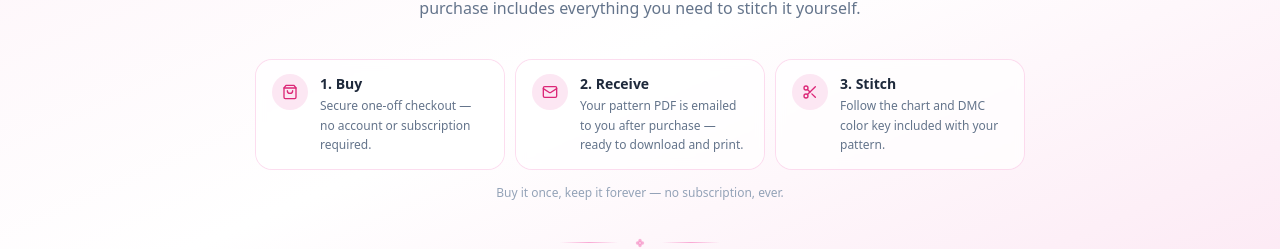
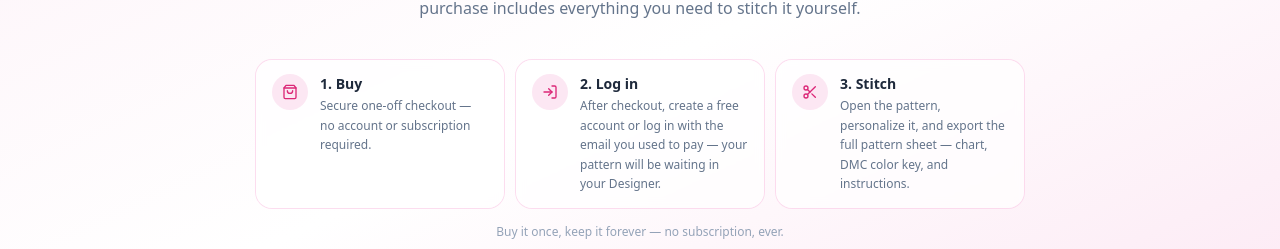
Before and after one commit to wisemankelli-dev/stitchwise-studio, a React (Vite) app in the folder client-portal/: page /#/patterns in a window 1280 px wide. Shown: the part 295-544 px from the top of the page. Built offline with nearby package versions, Linux system fonts and the light colour scheme; no server answers.

Commit message:
feat(patterns): update Pattern Shop 'what happens after you buy' steps — pattern is delivered to the buyer's account on login (fulfillment v2), not emailed as a PDF

```diff
--- a/client-portal/src/pages/PatternLibrary.tsx
+++ b/client-portal/src/pages/PatternLibrary.tsx
@@ -1,5 +1,5 @@
 import React, { useEffect, useState } from 'react';
-import { ShoppingBag, Sparkles, Scissors, PackageOpen, RefreshCcw, Mail } from 'lucide-react';
+import { ShoppingBag, Sparkles, Scissors, PackageOpen, RefreshCcw, LogIn } from 'lucide-react';
 import { FloralDivider } from '../components/DecorativeSVGs';
 
 /** One buyable pattern as served by GET /api/library/patterns (public, no auth). */
@@ -79,12 +79,12 @@ export const PatternLibrary: React.FC = () => {
               </div>
               <div className="rounded-2xl bg-white/70 backdrop-blur-sm ring-1 ring-blush-200/70 px-4 py-3.5 flex items-start gap-3">
                 <span className="flex h-9 w-9 shrink-0 items-center justify-center rounded-full bg-blush-100 text-blush-600">
-                  <Mail className="h-4 w-4" />
+                  <LogIn className="h-4 w-4" />
                 </span>
                 <div>
-                  <p className="text-sm font-bold text-slate-800">2. Receive</p>
+                  <p className="text-sm font-bold text-slate-800">2. Log in</p>
                   <p className="text-xs text-slate-500 mt-0.5 leading-relaxed">
-                    Your pattern PDF is emailed to you after purchase — ready to download and print.
+                    After checkout, create a free account or log in with the email you used to pay — your pattern will be waiting in your Designer.
                   </p>
                 </div>
               </div>
@@ -95,7 +95,7 @@ export const PatternLibrary: React.FC = () => {
                 <div>
                   <p className="text-sm font-bold text-slate-800">3. Stitch</p>
                   <p className="text-xs text-slate-500 mt-0.5 leading-relaxed">
-                    Follow the chart and DMC color key included with your pattern.
+                    Open the pattern, personalize it, and export the full pattern sheet — chart, DMC color key, and instructions.
                   </p>
                 </div>
               </div>
@@ -214,7 +214,7 @@ export const PatternLibrary: React.FC = () => {
         {status === 'ready' && patterns.length > 0 && (
           <p className="text-center text-xs text-slate-400 mt-10 flex items-center justify-center gap-1.5">
             <Sparkles className="h-3.5 w-3.5 text-blush-400" />
-            Secure one-off checkout · Pattern emailed after purchase · No subscription required
+            Secure one-off checkout · Pattern delivered to your account · No subscription required
           </p>
         )}
       </div>
```
